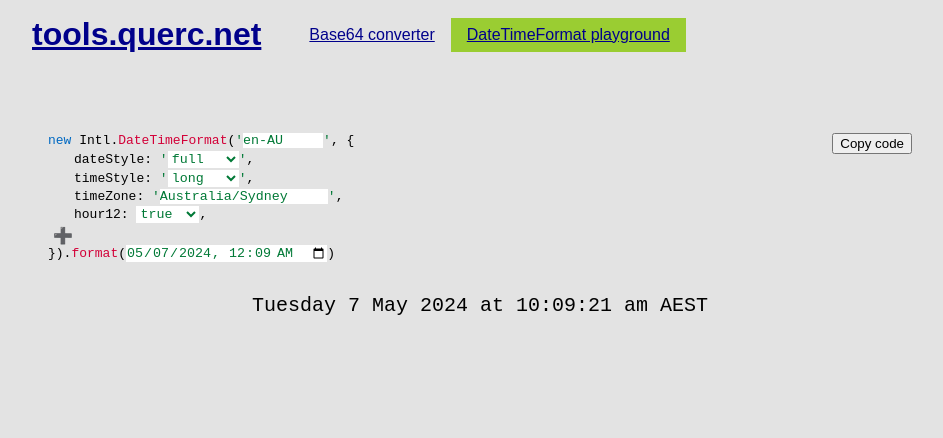
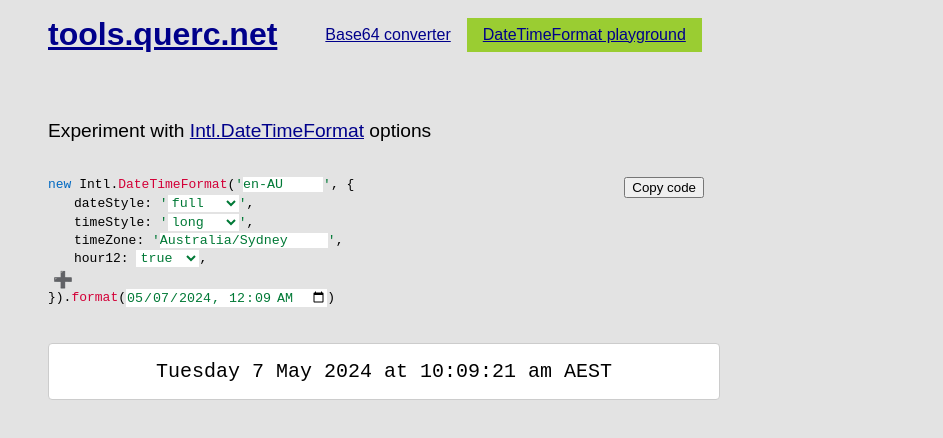
Before and after one commit to lindsayevans/tools.querc.net, a React (Vite) app: page /date-time-format in a window 1280 px wide. Shown: the top 438 px of the page, without its empty margins (160-1103 px from the left). Built offline with nearby package versions, Linux system fonts and the light colour scheme.

Commit message:
feat): fix up layout

```diff
--- a/src/components/tools/Base64/Base64.scss
+++ b/src/components/tools/Base64/Base64.scss
@@ -1,7 +1,13 @@
 .converters {
   display: flex;
-  align-items: center;
+  flex-direction: column;
+  align-items: stretch;
   gap: 1rem;
+
+  @media (min-width: 1024px) {
+    flex-direction: row;
+    align-items: center;
+  }
 
   .field-group {
     width: 100%;
@@ -13,10 +19,14 @@
 
   .buttons {
     display: flex;
-    flex-direction: column;
+    flex-direction: row;
     align-items: center;
-    justify-content: stretch;
+    justify-content: center;
     gap: 1rem;
+
+    @media (min-width: 1024px) {
+      flex-direction: column;
+    }
   }
 }
 
@@ -24,6 +34,7 @@
   min-width: calc(50% - 4rem);
   width: 100%;
   height: 100%;
+  max-height: 7rem;
   overflow: auto;
   resize: none;
   font-family: monospace;
--- a/src/components/tools/DateTimeFormat/DateTimeFormat.scss
+++ b/src/components/tools/DateTimeFormat/DateTimeFormat.scss
@@ -1,11 +1,14 @@
 .playground {
   display: flex;
   flex-direction: column;
+
+  @media (min-width: 1024px) {
+    max-width: 42rem;
+  }
 }
 
 .input,
 .output {
-  padding: 16px;
   font-family: monospace;
 
   .option {
@@ -56,7 +59,7 @@
     border-radius: 0;
     background: none;
     box-shadow: none;
-    font-size: 16px;
+    font-size: 1rem;
 
     &::before,
     &::after {
@@ -127,17 +130,25 @@
 
 .input {
   position: relative;
+  padding: 1rem 0;
 
   .copy-button {
     position: absolute;
-    top: 16px;
-    right: 16px;
+    top: -1rem;
+    right: 1rem;
+
+    @media (min-width: 1024px) {
+      top: 1rem;
+    }
   }
 }
 
 .output {
-  margin: 0 16px !important;
+  padding: 1rem;
   text-align: center;
   font-size: 20px;
   overflow: auto;
+  background-color: #fff;
+  border: 1px solid #ccc;
+  border-radius: 4px;
 }
--- a/src/main.scss
+++ b/src/main.scss
@@ -20,6 +20,10 @@ a:active {
   color: rebeccapurple;
 }
 
+* {
+  box-sizing: border-box;
+}
+
 #app {
   width: 100%;
   display: flex;
--- a/src/routes/DateTimeFormatRoute.tsx
+++ b/src/routes/DateTimeFormatRoute.tsx
@@ -2,5 +2,18 @@ import React from 'react';
 import { DateTimeFormat } from '../components/tools/DateTimeFormat/DateTimeFormat';
 
 export const Component = () => {
-  return <DateTimeFormat />;
+  return (
+    <>
+      <aside className="introduction">
+        <p>
+          Experiment with{' '}
+          <a href="https://developer.mozilla.org/en-US/docs/Web/JavaScript/Reference/Global_Objects/Intl/DateTimeFormat">
+            Intl.DateTimeFormat
+          </a>{' '}
+          options
+        </p>
+      </aside>
+      <DateTimeFormat />
+    </>
+  );
 };
--- a/src/routes/Layout.scss
+++ b/src/routes/Layout.scss
@@ -1,7 +1,7 @@
 header,
 main {
   width: 100%;
-  margin: 1rem;
+  padding: 1rem 1rem 0;
 
   @media (min-width: 1024px) {
     max-width: 70vw;
```
